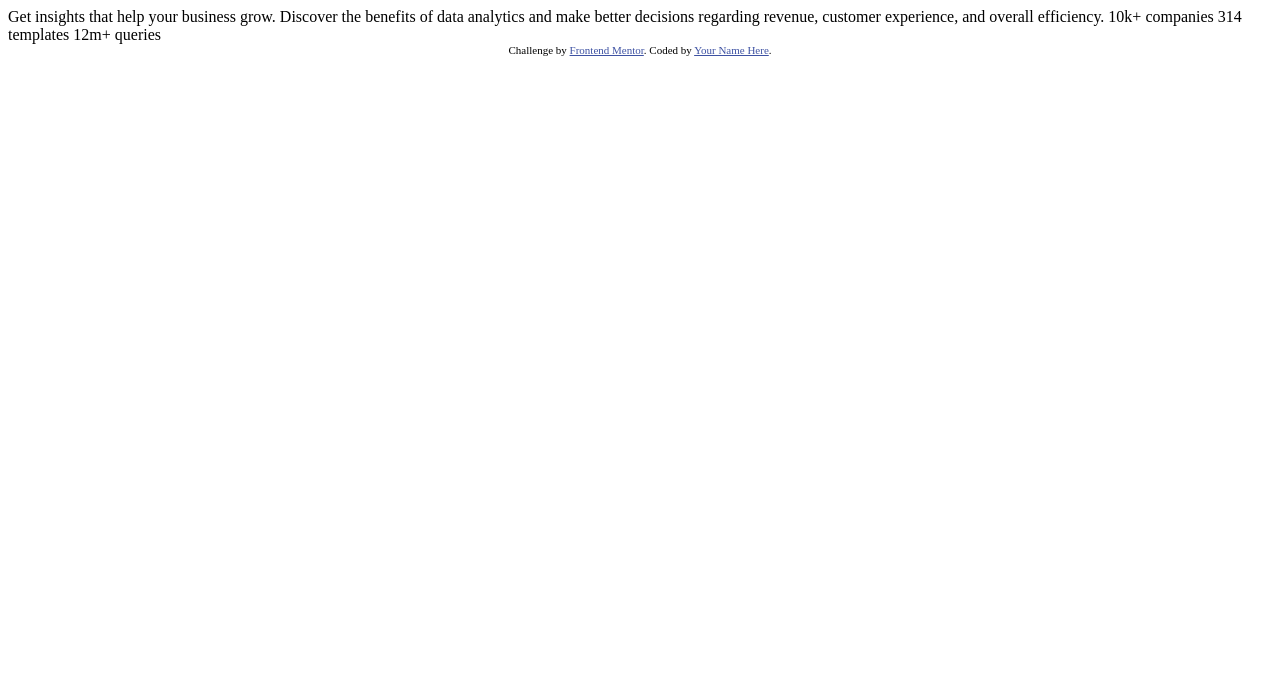
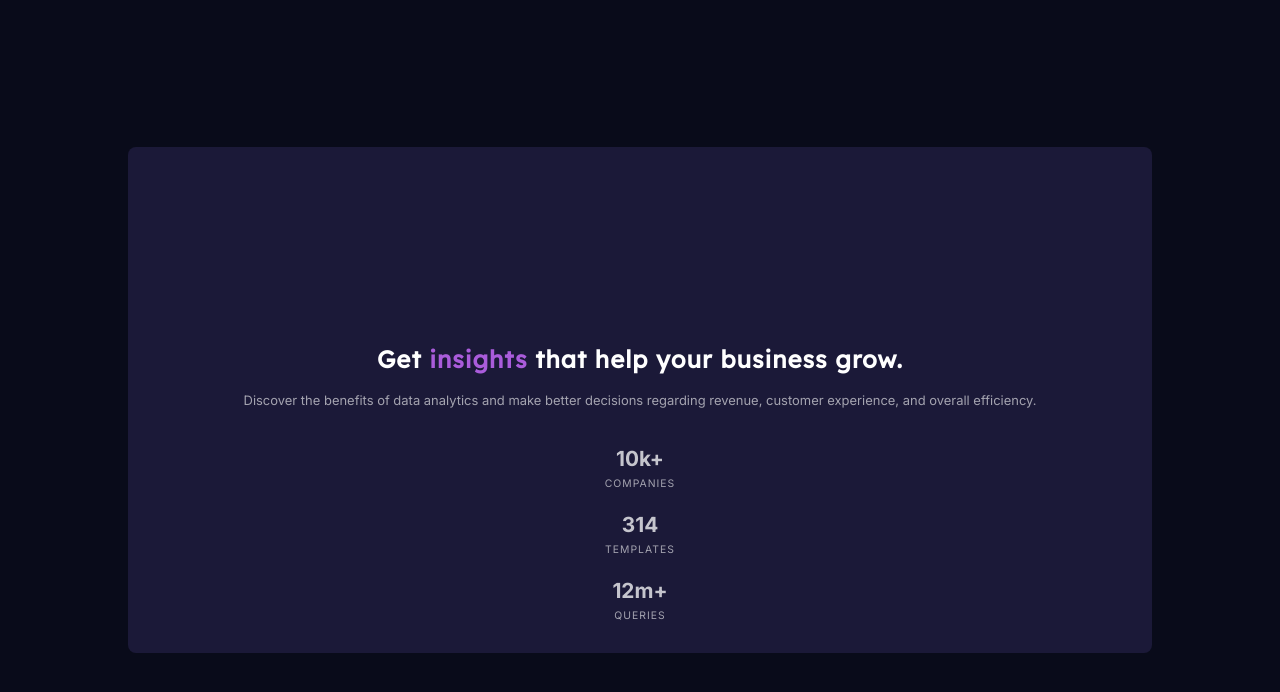
Before and after one commit to manujayakumar/stats-preview-card-component-main, a plain HTML site: page index.html in a window 1280 px wide. Drawn offline with Linux system fonts and the light colour scheme.

Commit message:
Update index.html
structure is complete

```diff
--- a/index.html
+++ b/index.html
@@ -1,33 +1,44 @@
 <!DOCTYPE html>
 <html lang="en">
   <head>
-  <meta charset="UTF-8">
-  <meta name="viewport" content="width=device-width, initial-scale=1.0"> <!-- displays site properly based on user's device -->
+    <meta charset="UTF-8" />
+    <meta name="viewport" content="width=device-width, initial-scale=1.0" />
+    <!-- displays site properly based on user's device -->
 
-  <link rel="icon" type="image/png" sizes="32x32" href="./images/favicon-32x32.png">
+    <link
+      rel="icon"
+      type="image/png"
+      sizes="32x32"
+      href="./images/favicon-32x32.png"
+    />
 
     <title>Frontend Mentor | Stats preview card component</title>
-
-  <!-- Feel free to remove these styles or customise in your own stylesheet 👍 -->
-  <style>
-    .attribution { font-size: 11px; text-align: center; }
-    .attribution a { color: hsl(228, 45%, 44%); }
-  </style>
+    <link rel="stylesheet" href="./css/style.css" />
   </head>
   <body>
-
-  Get insights that help your business grow.
-
-  Discover the benefits of data analytics and make better decisions regarding revenue, customer
-  experience, and overall efficiency.
-
-  10k+ companies
-  314 templates
-  12m+ queries
-
-  <div class="attribution">
-    Challenge by <a href="https://www.frontendmentor.io?ref=challenge" target="_blank">Frontend Mentor</a>.
-    Coded by <a href="#">Your Name Here</a>.
+    <main class="container">
+      <div class="heorImg"></div>
+      <div class="heroInfo">
+        <h1>Get <span>insights</span> that help your business grow.</h1>
+        <p>
+          Discover the benefits of data analytics and make better decisions
+          regarding revenue, customer experience, and overall efficiency.
+        </p>
+        <div class="box">
+          <div class="item">
+            <h2>10k+</h2>
+            <p>companies</p>
           </div>
+          <div class="item">
+            <h2>314</h2>
+            <p>templates</p>
+          </div>
+          <div class="item">
+            <h2>12m+</h2>
+            <p>queries</p>
+          </div>
+        </div>
+      </div>
+    </main>
   </body>
 </html>
```
Lines whose indentation alone changed are shown as unchanged.
